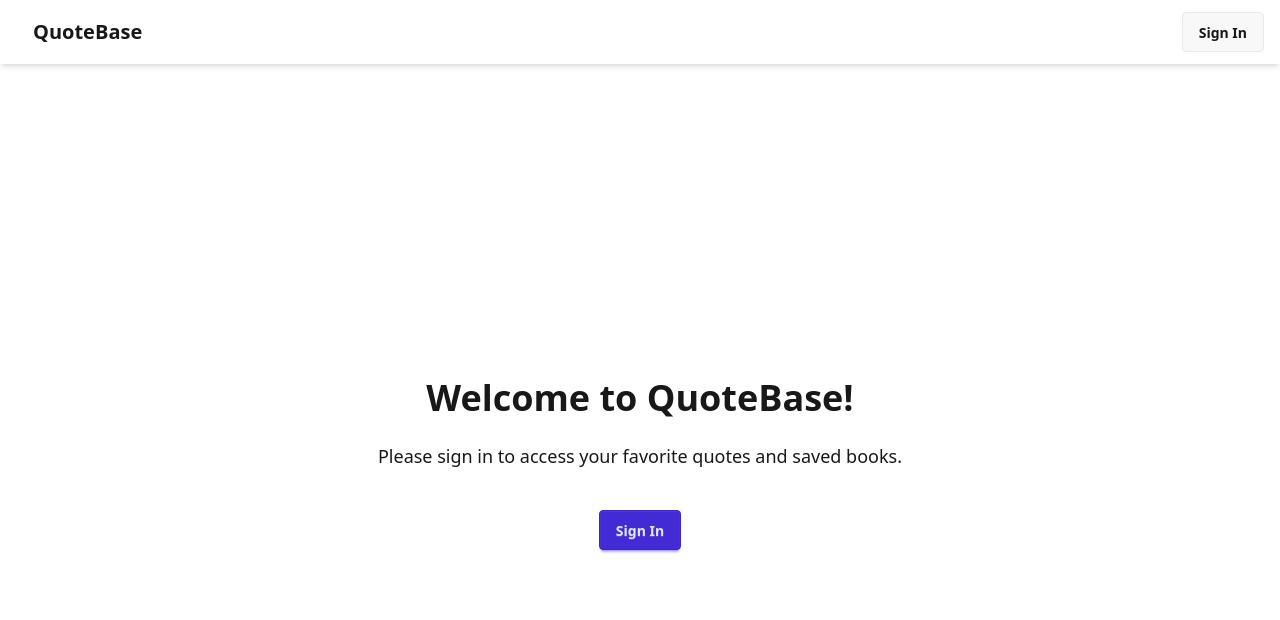
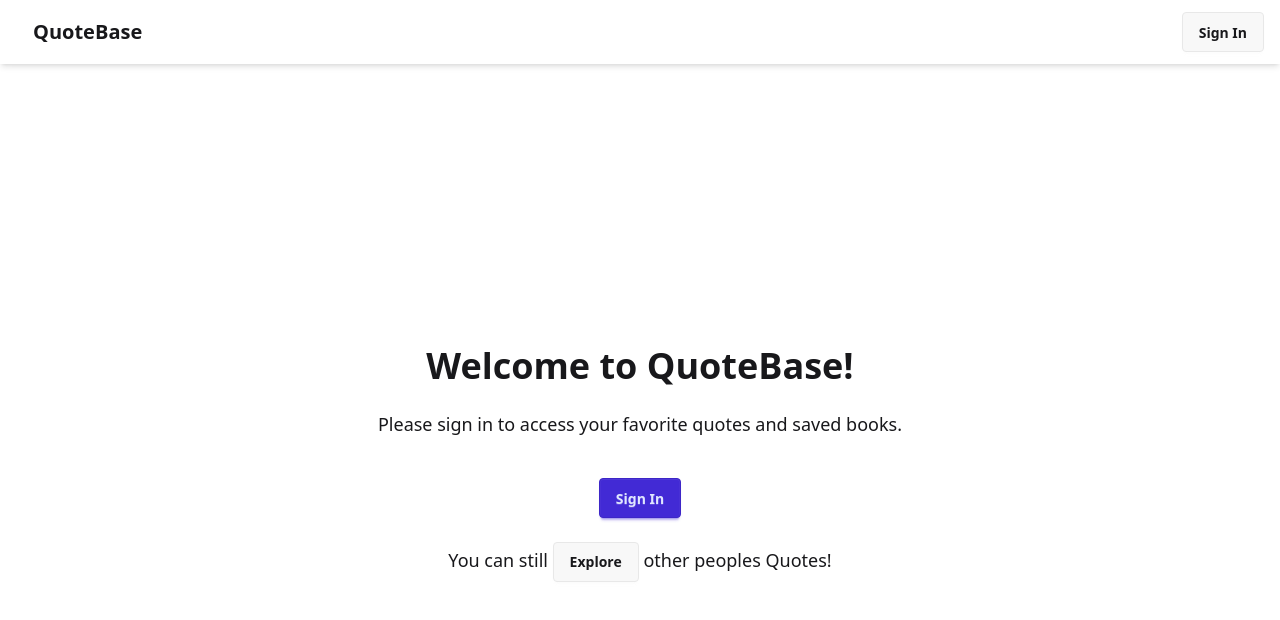
Before and after one commit to EliasEgel/QuoteBase, a React (Vite) app in the folder frontend/: page / in a window 1280 px wide. Shown: the top 620 px of the page. Built offline with nearby package versions, Linux system fonts and the light colour scheme; no server answers.

Commit message:
update explore to be viewable if not signed in

```diff
--- a/frontend/src/components/HomePage.tsx
+++ b/frontend/src/components/HomePage.tsx
@@ -46,6 +46,13 @@ export default function HomePage() {
             Sign In
           </button>
         </SignInButton>
+        <p className="text-base sm:text-lg">
+          You can still{" "}
+          <Link to="/explore" className="btn btn-sm sm:btn-md w-auto">
+            Explore
+          </Link>{" "}
+          other peoples Quotes!
+        </p>
       </SignedOut>
     </div>
   );
--- a/frontend/src/routes/explore.tsx
+++ b/frontend/src/routes/explore.tsx
@@ -1,6 +1,5 @@
 import { createFileRoute } from "@tanstack/react-router";
 import ExplorePage from "../components/explore/ExplorePage";
-import { SignedIn, SignedOut, SignInButton } from "@clerk/clerk-react";
 
 export const Route = createFileRoute("/explore")({
   component: RouteComponent,
@@ -9,16 +8,8 @@ export const Route = createFileRoute("/explore")({
 function RouteComponent() {
   return (
     <div className="min-h-screen flex flex-col items-center justify-center px-4 py-8 text-center">
-      <SignedIn>
         <ExplorePage />
-      </SignedIn>
 
-      <SignedOut>
-        <p className="text-lg mb-4">You must be signed in to view this page.</p>
-        <SignInButton>
-          <button className="btn btn-primary">Sign In</button>
-        </SignInButton>
-      </SignedOut>
     </div>
   );
 }
```
Also changed, not shown: 1 other file (tests, documents, lock files or other folders).
